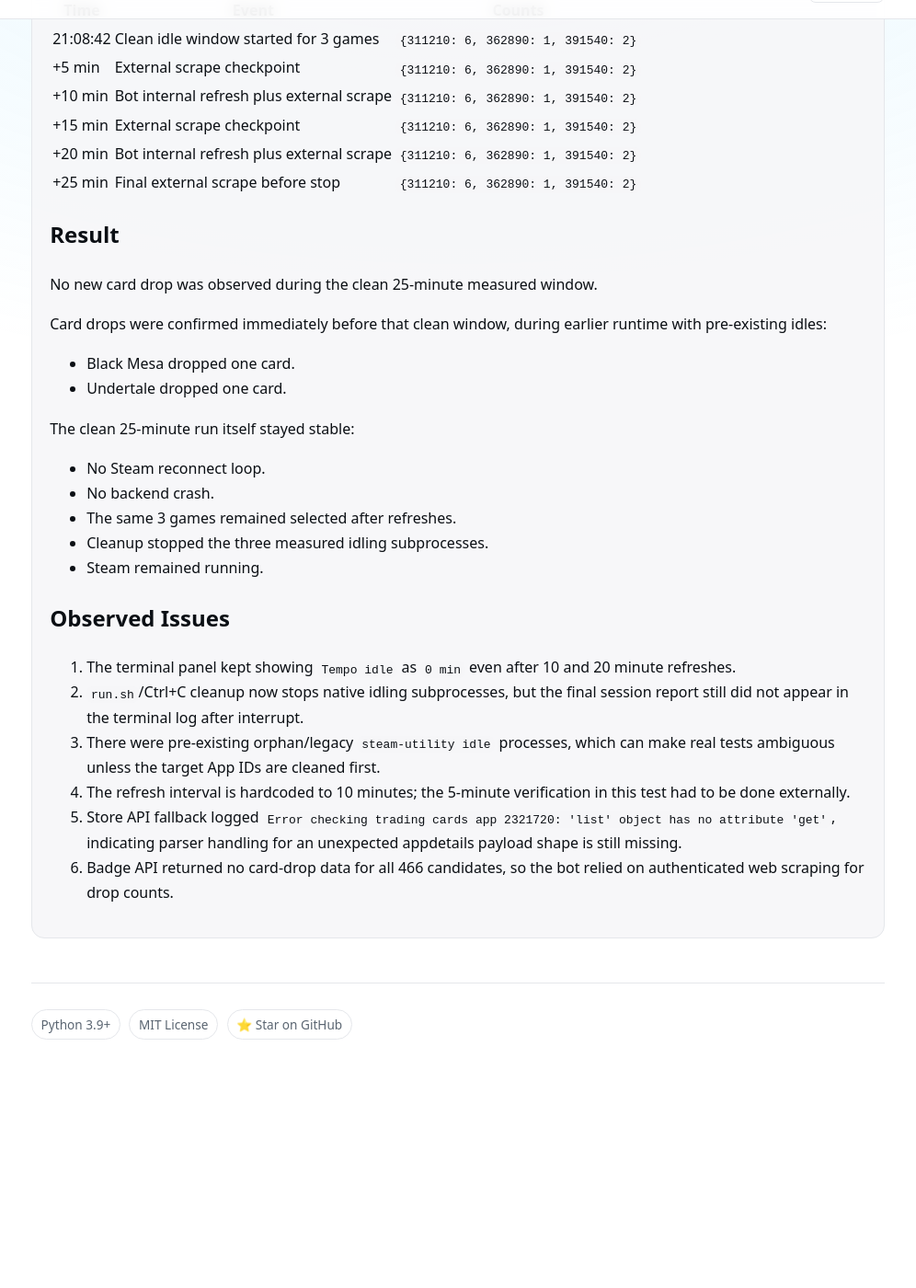
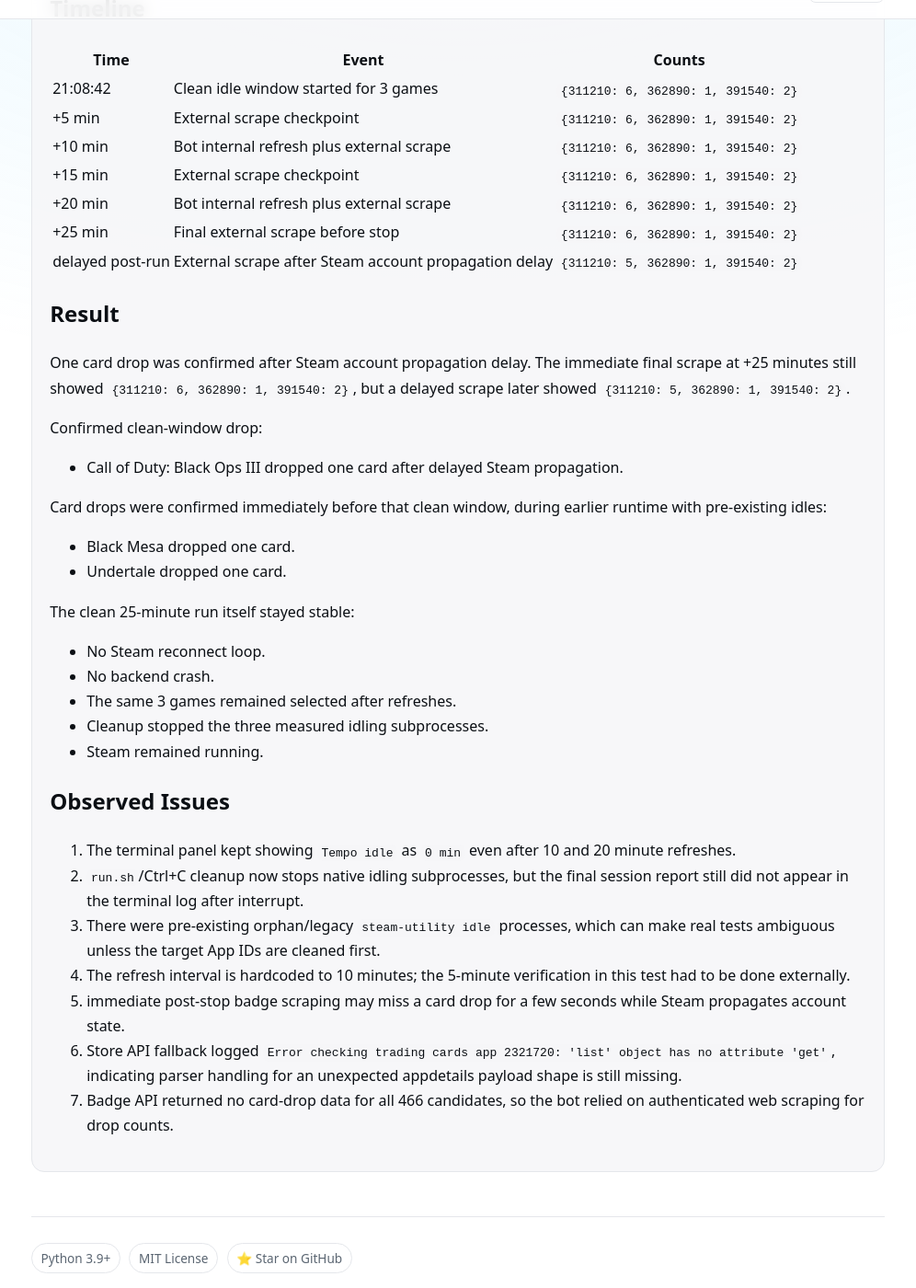
Before and after one commit to bernardopg/steam-idler-python, a Jekyll site: the page built from docs/idle-test-2026-06-23.md, in a window 1280 px wide and 1400 px high, scrolled down 1379 px. Shown: the whole window at 92% size, without its empty margins (142-1138 px from the left). Built offline with Jekyll 4.4.1, drawn with Linux system fonts in a browser that asks for light colours; our own code applies the rules of GitHub Pages for plain Markdown files; before the commit the page ends 2525 px from its top, so only the background shows below that; some of the changed text lies outside the part shown.

Commit message:
docs: note delayed card drop confirmation

```diff
--- a/docs/idle-test-2026-06-23.md
+++ b/docs/idle-test-2026-06-23.md
@@ -30,11 +30,11 @@ starting the measured window.
 
 ## Selected Games
 
-| App ID | Game | Initial cards at clean start | Final cards | Change |
-| --- | --- | ---: | ---: | ---: |
-| 311210 | Call of Duty: Black Ops III | 6 | 6 | 0 |
-| 362890 | Black Mesa | 1 | 1 | 0 |
-| 391540 | Undertale | 2 | 2 | 0 |
+| App ID | Game | Initial cards at clean start | Immediate final cards | Delayed verification cards | Cards dropped |
+| --- | --- | ---: | ---: | ---: | ---: |
+| 311210 | Call of Duty: Black Ops III | 6 | 6 | 5 | 1 |
+| 362890 | Black Mesa | 1 | 1 | 1 | 0 |
+| 391540 | Undertale | 2 | 2 | 2 | 0 |
 
 Before the clean 25-minute window, Black Mesa and Undertale had already dropped
 one card each during the earlier uncontrolled/pre-clean interval:
@@ -52,10 +52,17 @@ one card each during the earlier uncontrolled/pre-clean interval:
 | +15 min | External scrape checkpoint | `{311210: 6, 362890: 1, 391540: 2}` |
 | +20 min | Bot internal refresh plus external scrape | `{311210: 6, 362890: 1, 391540: 2}` |
 | +25 min | Final external scrape before stop | `{311210: 6, 362890: 1, 391540: 2}` |
+| delayed post-run | External scrape after Steam account propagation delay | `{311210: 5, 362890: 1, 391540: 2}` |
 
 ## Result
 
-No new card drop was observed during the clean 25-minute measured window.
+One card drop was confirmed after Steam account propagation delay. The immediate
+final scrape at +25 minutes still showed `{311210: 6, 362890: 1, 391540: 2}`,
+but a delayed scrape later showed `{311210: 5, 362890: 1, 391540: 2}`.
+
+Confirmed clean-window drop:
+
+- Call of Duty: Black Ops III dropped one card after delayed Steam propagation.
 
 Card drops were confirmed immediately before that clean window, during earlier
 runtime with pre-existing idles:
@@ -81,8 +88,10 @@ The clean 25-minute run itself stayed stable:
    can make real tests ambiguous unless the target App IDs are cleaned first.
 4. The refresh interval is hardcoded to 10 minutes; the 5-minute verification in
    this test had to be done externally.
-5. Store API fallback logged `Error checking trading cards app 2321720: 'list'
+5. immediate post-stop badge scraping may miss a card drop for a few seconds
+   while Steam propagates account state.
+6. Store API fallback logged `Error checking trading cards app 2321720: 'list'
    object has no attribute 'get'`, indicating parser handling for an unexpected
    appdetails payload shape is still missing.
-6. Badge API returned no card-drop data for all 466 candidates, so the bot relied
+7. Badge API returned no card-drop data for all 466 candidates, so the bot relied
    on authenticated web scraping for drop counts.
```
Also changed, not shown: TODO.md (+2 -0 lines).
